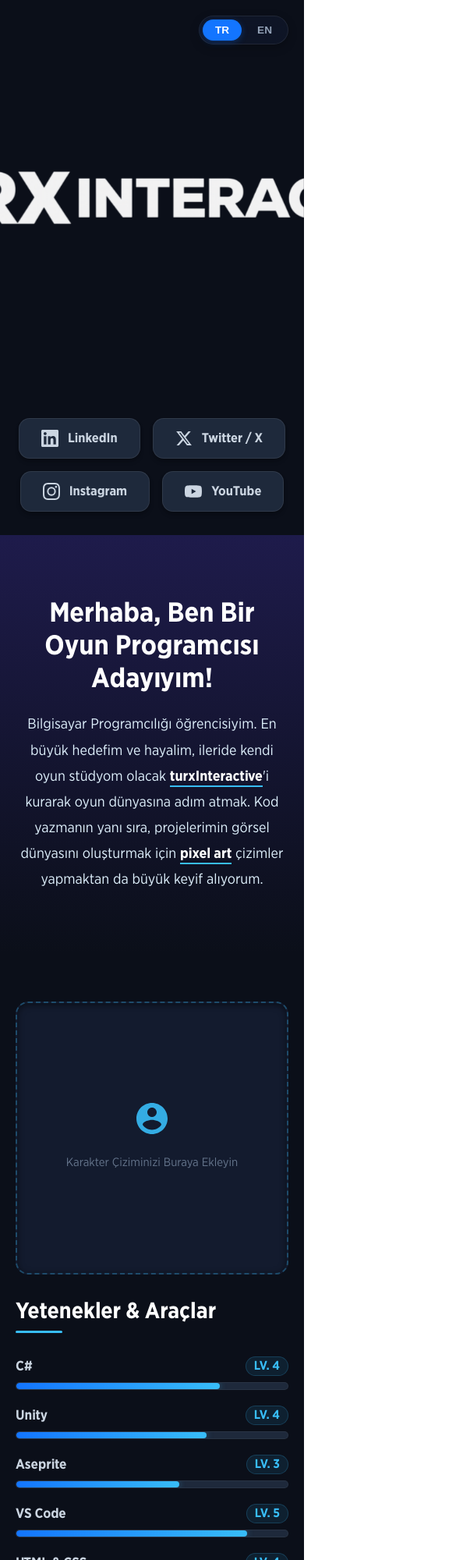
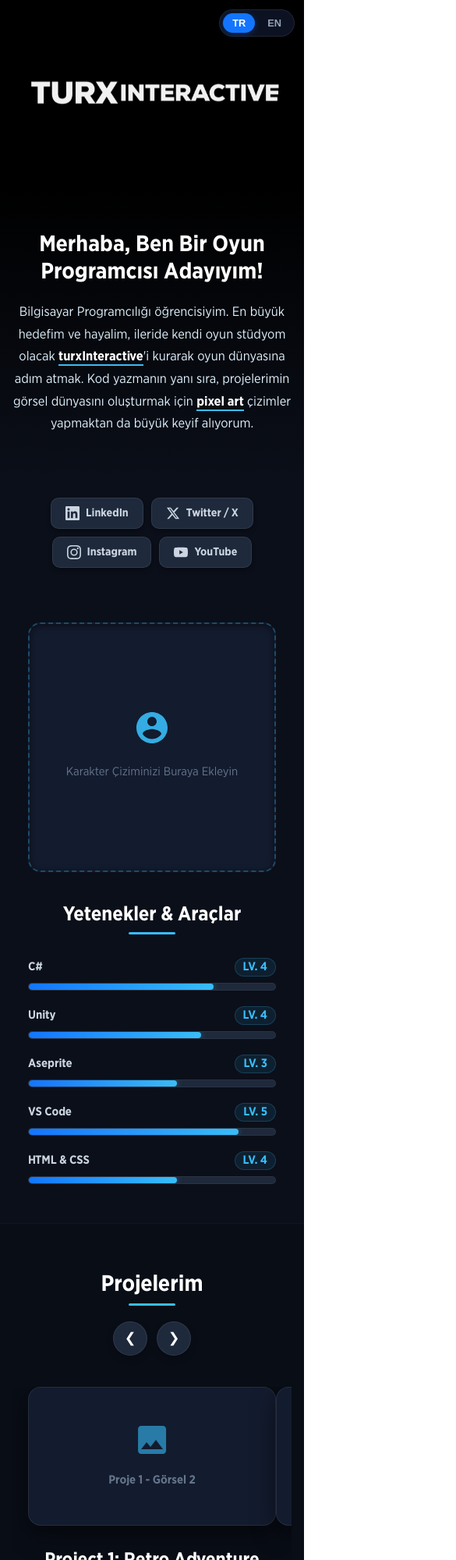
Before and after one commit to kkonasoglu/MyBIO, a plain HTML site: page index.html in a window 390 px wide. Shown: the top 2000 px of the page at 78% size, 585 px wide, since content can reach past the window. Drawn offline with Linux system fonts and the light colour scheme.

Commit message:
feat:  added smooth text and responsive style

```diff
--- a/css/main.css
+++ b/css/main.css
@@ -62,15 +62,19 @@
 
 .hero {
     width: 100%;
-    height: 60vh;
+    height: 55vh;
     overflow: hidden;
     position: relative;
+    background-color: #000000;
+    display: flex;
+    justify-content: center;
+    align-items: center;
 }
 
 .hero img {
     width: 100%;
     height: 100%;
-    object-fit: cover;
+    object-fit: contain;
     opacity: 0;
     animation: slideUp 2.5s cubic-bezier(0.16, 1, 0.3, 1) forwards;
 }
@@ -80,7 +84,7 @@
         opacity: 0;
         transform: translateY(100%);
     }
-    60% {
+    50% {
         opacity: 0.3;
     }
     100% {
@@ -92,7 +96,7 @@
 .text-area {
     width: 100%;
     padding: 80px 20px;
-    background: linear-gradient(180deg, #1e1b4b 0%, #0b0f19 100%);
+    background: linear-gradient(180deg, #000000 0%, #0b0f19 100%);
     color: #ffffff;
     text-align: center;
 }
@@ -393,22 +397,7 @@
     box-shadow: 0 0 8px rgba(56, 189, 248, 0.4);
 }
 
-/* Responsive adjustments */
-@media (max-width: 768px) {
-    .skills-container {
-        flex-direction: column;
-        gap: 30px;
-    }
 
-    .character-slot, .skills-list {
-        width: 100%;
-        flex: none;
-    }
-
-    .character-frame {
-        max-width: 100%;
-    }
-}
 
 /* --- Project Section --- */
 .project-section {
@@ -665,10 +654,58 @@
     box-shadow: 0 0 8px rgba(56, 189, 248, 0.5);
 }
 
-/* Responsive adjustments for Carousel */
+/* ==========================================================================
+   Responsive Media Queries (Tablets, Mobiles, and Small Screens)
+   ========================================================================== */
+
+/* 1. Tablet View (max-width: 1024px) */
+@media (max-width: 1024px) {
+    .skills-container {
+        max-width: 100%;
+        padding: 0 20px;
+        gap: 30px;
+    }
+
+    .project-section-header,
+    .project-carousel-wrapper {
+        max-width: 100%;
+        padding: 0 20px;
+    }
+
+    .project-container {
+        gap: 30px;
+    }
+}
+
+/* 2. Mobile Landscape & Small Tablets (max-width: 768px) */
 @media (max-width: 768px) {
-    .project-carousel-wrapper {
-        overflow: visible; /* Allows swipe-like flow if needed, or keep hidden */
+    .hero {
+        height: 35vh;
+    }
+
+    /* Skills Area Stacking */
+    .skills-container {
+        flex-direction: column;
+        gap: 40px;
+    }
+
+    .character-slot,
+    .skills-list {
+        width: 100%;
+        flex: none;
+    }
+
+    .character-frame {
+        max-width: 100%;
+        height: 320px;
+        margin: 0 auto;
+    }
+
+    /* Projects Carousel Area Stacking */
+    .project-section-header {
+        flex-direction: column;
+        gap: 20px;
+        text-align: center;
     }
 
     .project-container {
@@ -676,12 +713,146 @@
         gap: 30px;
     }
 
-    .project-left, .project-right {
+    .project-left,
+    .project-right {
         width: 100%;
         flex: none;
     }
 
+    .slider-wrapper {
+        max-width: 100%;
+    }
+
+    .project-right {
+        text-align: center;
+        align-items: center;
+    }
+
+    .project-right h3 {
+        border-left: none;
+        border-bottom: 3px solid #38bdf8;
+        padding-left: 0;
+        padding-bottom: 8px;
+        display: inline-block;
+    }
+
     .project-download-wrapper {
+        justify-content: center;
+        width: 100%;
+    }
+
+    .download-btn {
+        width: 100%;
+        max-width: 320px;
         justify-content: center;
     }
 }
+
+/* 3. Portrait Mobile View (max-width: 480px) */
+@media (max-width: 480px) {
+    /* Language Switcher */
+    .lang-switcher {
+        top: 12px;
+        right: 12px;
+    }
+
+    .lang-switcher button {
+        padding: 5px 12px;
+        font-size: 0.8rem;
+    }
+
+    /* Hero section */
+    .hero {
+        height: 28vh;
+    }
+
+    /* Social Media */
+    .social-media {
+        padding: 20px 10px;
+    }
+
+    .social-media ul {
+        gap: 10px;
+    }
+
+    .social-box {
+        padding: 10px 18px;
+        font-size: 0.9rem;
+        border-radius: 10px;
+        gap: 8px;
+    }
+
+    .social-box svg {
+        width: 18px;
+        height: 18px;
+    }
+
+    /* Bio Text area */
+    .text-area {
+        padding: 60px 16px;
+    }
+
+    .text-area h1 {
+        font-size: 1.8rem;
+    }
+
+    .text-area p {
+        font-size: 1.05rem;
+        line-height: 1.7;
+    }
+
+    /* Skills section */
+    .skills-section {
+        padding: 50px 16px;
+    }
+
+    .skills-list h2 {
+        font-size: 1.6rem;
+        text-align: center;
+    }
+
+    .skills-list h2::after {
+        left: 50%;
+        transform: translateX(-50%);
+    }
+
+    .skill-name,
+    .skill-level {
+        font-size: 0.95rem;
+    }
+
+    /* Project section */
+    .project-section {
+        padding: 60px 16px;
+    }
+
+    .project-title-wrapper h2 {
+        font-size: 1.8rem;
+    }
+
+    .project-title-wrapper h2::after {
+        left: 50%;
+        transform: translateX(-50%);
+    }
+
+    .project-right h3 {
+        font-size: 1.5rem;
+    }
+
+    .project-right p {
+        font-size: 1.05rem;
+        line-height: 1.7;
+    }
+}
+
+/* --- Scroll Reveal Animations --- */
+.reveal {
+    opacity: 0;
+    transform: translateY(35px);
+    transition: opacity 2.0s cubic-bezier(0.16, 1, 0.3, 1), transform 2.0s cubic-bezier(0.16, 1, 0.3, 1);
+}
+
+.reveal.active {
+    opacity: 1;
+    transform: translateY(0);
+}
--- a/index.html
+++ b/index.html
@@ -18,7 +18,23 @@
         <div class="hero">
             <img src="images/Logo.png" alt="Hero Image">
         </div>
-        <div class="social-media">
+        <div class="text-area">
+            <div class="lang-tr reveal">
+                <h1>Merhaba, Ben Bir Oyun Programcısı Adayıyım!</h1>
+                <p>
+                    Bilgisayar Programcılığı öğrencisiyim. En büyük hedefim ve hayalim, ileride kendi oyun stüdyom olacak <strong>turxInteractive</strong>'i kurarak oyun dünyasına adım atmak.
+                    Kod yazmanın yanı sıra, projelerimin görsel dünyasını oluşturmak için <strong>pixel art</strong> çizimler yapmaktan da büyük keyif alıyorum.
+                </p>
+            </div>
+            <div class="lang-en reveal">
+                <h1>Hello, I'm an Aspiring Game Programmer!</h1>
+                <p>
+                    I am a Computer Programming student. My ultimate goal and dream is to step into the game industry by founding my own game studio, <strong>turxInteractive</strong>, in the future.
+                    In addition to coding, I also thoroughly enjoy creating <strong>pixel art</strong> to build the visual worlds of my projects.
+                </p>
+            </div>
+        </div>
+        <div class="social-media reveal">
                 <ul>
                     <li>
                         <a href="https://www.linkedin.com/in/k%C3%BCr%C5%9Fat-kona%C5%9Fo%C4%9Flu-79052538a/" class="social-box linkedin">
@@ -46,24 +62,8 @@
                     </li>
                 </ul>
             </div>
-        <div class="text-area">
-            <div class="lang-tr">
-                <h1>Merhaba, Ben Bir Oyun Programcısı Adayıyım!</h1>
-                <p>
-                    Bilgisayar Programcılığı öğrencisiyim. En büyük hedefim ve hayalim, ileride kendi oyun stüdyom olacak <strong>turxInteractive</strong>'i kurarak oyun dünyasına adım atmak.
-                    Kod yazmanın yanı sıra, projelerimin görsel dünyasını oluşturmak için <strong>pixel art</strong> çizimler yapmaktan da büyük keyif alıyorum.
-                </p>
-            </div>
-            <div class="lang-en">
-                <h1>Hello, I'm an Aspiring Game Programmer!</h1>
-                <p>
-                    I am a Computer Programming student. My ultimate goal and dream is to step into the game industry by founding my own game studio, <strong>turxInteractive</strong>, in the future.
-                    In addition to coding, I also thoroughly enjoy creating <strong>pixel art</strong> to build the visual worlds of my projects.
-                </p>
-            </div>
-        </div>
         <div class="skills-section">
-            <div class="skills-container">
+            <div class="skills-container reveal">
                 <!-- Sol Kısım: Karakter Çizim Yuvası (Character Art Slot) -->
                 <div class="character-slot">
                     <div class="character-frame">
@@ -135,7 +135,7 @@
         </div>
 
         <div class="project-section">
-            <div class="project-section-header">
+            <div class="project-section-header reveal">
                 <div class="project-title-wrapper">
                     <h2 class="lang-tr">Projelerim</h2>
                     <h2 class="lang-en">My Projects</h2>
@@ -147,7 +147,7 @@
                 </div>
             </div>
 
-            <div class="project-carousel-wrapper">
+            <div class="project-carousel-wrapper reveal">
                 <div class="project-carousel-track" id="project-carousel-track">
 
                     <!-- Proje 1 -->
@@ -309,7 +309,7 @@
             </div>
 
             <!-- Proje Durum Noktaları -->
-            <div class="project-dots">
+            <div class="project-dots reveal">
                 <span class="p-dot active" onclick="setProject(0)"></span>
                 <span class="p-dot" onclick="setProject(1)"></span>
                 <span class="p-dot" onclick="setProject(2)"></span>
@@ -388,6 +388,22 @@
             const savedLang = localStorage.getItem('preferred-lang') || 'tr';
             switchLanguage(savedLang);
             startInnerSlidersAutoplay();
+
+            // Scroll Reveal Observer
+            const revealElements = document.querySelectorAll('.reveal');
+            const revealObserver = new IntersectionObserver((entries, observer) => {
+                entries.forEach(entry => {
+                    if (entry.isIntersecting) {
+                        entry.target.classList.add('active');
+                        observer.unobserve(entry.target);
+                    }
+                });
+            }, {
+                threshold: 0.1,
+                rootMargin: '0px 0px -55px 0px'
+            });
+
+            revealElements.forEach(el => revealObserver.observe(el));
         });
     </script>
 </body>
```
